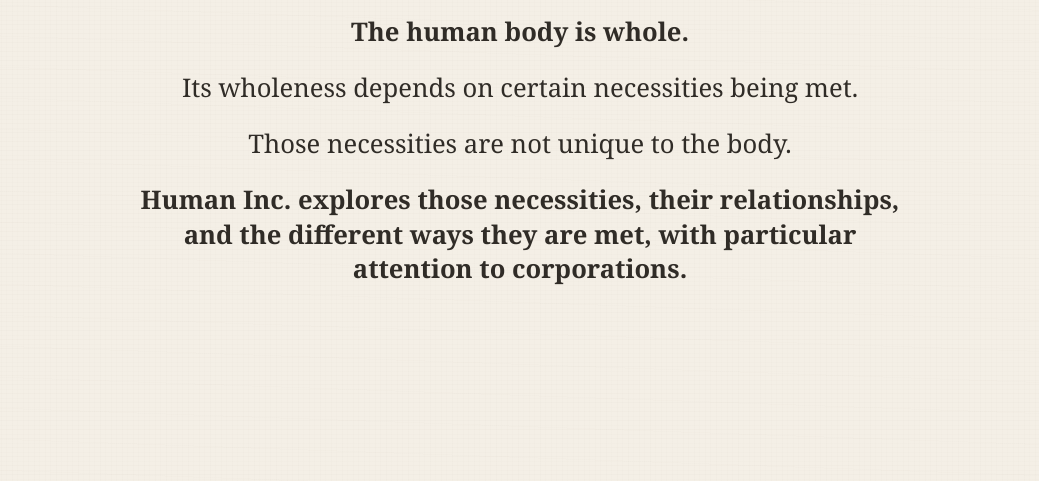
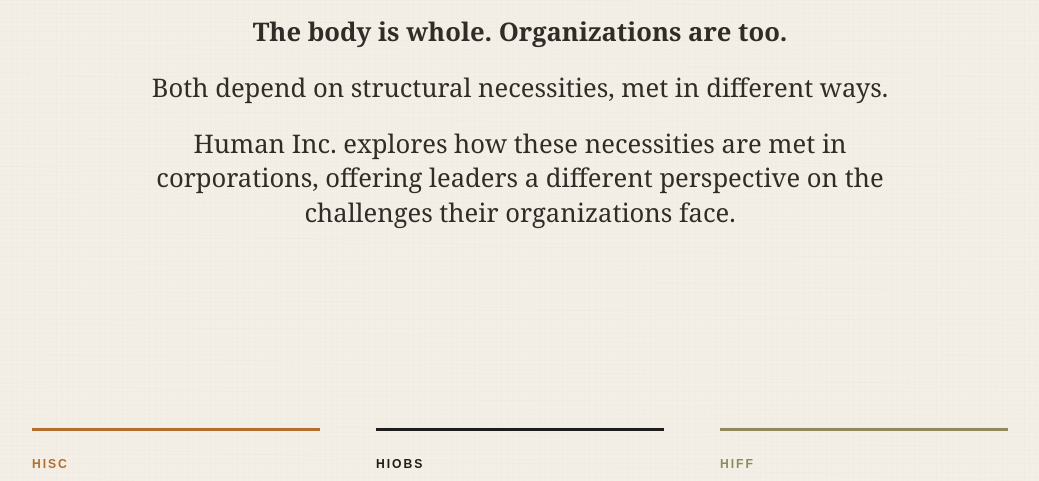
Before and after one commit to manvalero/human-inc-site, a plain HTML site: page index.html in a window 1280 px wide. Shown: the part 273-754 px from the top of the page, without its empty margins (120-1159 px from the left). Drawn offline with Linux system fonts and the light colour scheme.

Commit message:
Update homepage introduction with approved Human Inc. wording

```diff
--- a/index.html
+++ b/index.html
@@ -34,22 +34,16 @@
       <h1>HUMAN INC.</h1>
 
       <div class="home-intro">
-        <p><strong>The human body is whole.</strong></p>
+        <p><strong>The body is whole. Organizations are too.</strong></p>
 
         <p>
-          Its wholeness depends on certain necessities being met.
+          Both depend on structural necessities, met in different ways.
         </p>
 
         <p>
-          Those necessities are not unique to the body.
-        </p>
-
-        <p>
-          <strong>
-            Human Inc. explores those necessities, their relationships,
-            and the different ways they are met, with particular attention
-            to corporations.
-          </strong>
+          Human Inc. explores how these necessities are met in corporations,
+          offering leaders a different perspective on the challenges their
+          organizations face.
         </p>
       </div>
 
```
